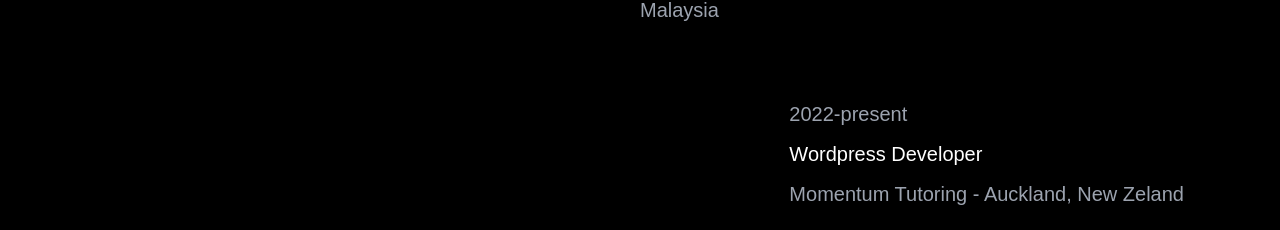
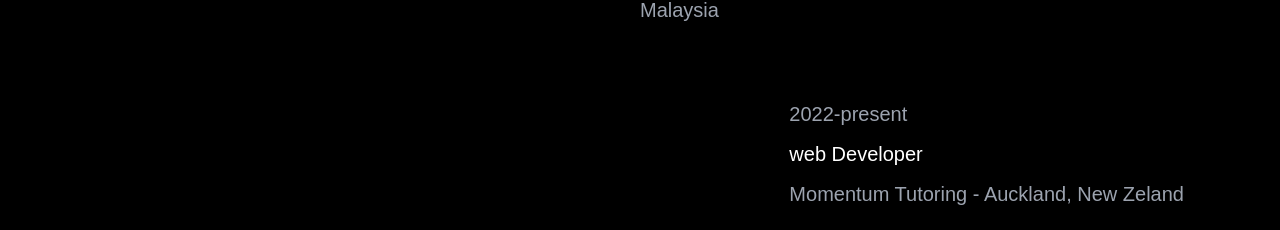
Before and after one commit to waelelk/itshatem_frontend, a React (Create React App) app: page / in a window 1280 px wide. Shown: the part 3357-3587 px from the top of the page. Built offline with nearby package versions, Linux system fonts and the light colour scheme; no server answers.

Commit message:
Update Working.js

```diff
--- a/src/components/Working.js
+++ b/src/components/Working.js
@@ -79,7 +79,7 @@ function Work() {
                                     <div class="order-1"></div>
                                     <div class="order-1 py-4">
                                         <p class="mb-3 text-xl lg:text-xl md:text-2xl font-regular text-gray-400">2022-present</p>
-                                        <h2 class="mb-3 text-2xl lg:text-xl md:text-4xl font-medium text-white tracking-loose">Wordpress Developer</h2>
+                                        <h2 class="mb-3 text-2xl lg:text-xl md:text-4xl font-medium text-white tracking-loose">web Developer</h2>
                                         <h3 class="mb-3 text-xl lg:text-xl md:text-3xl font-regular text-gray-400">
                                             Momentum Tutoring - Auckland, New Zeland
                                         </h3>
```
